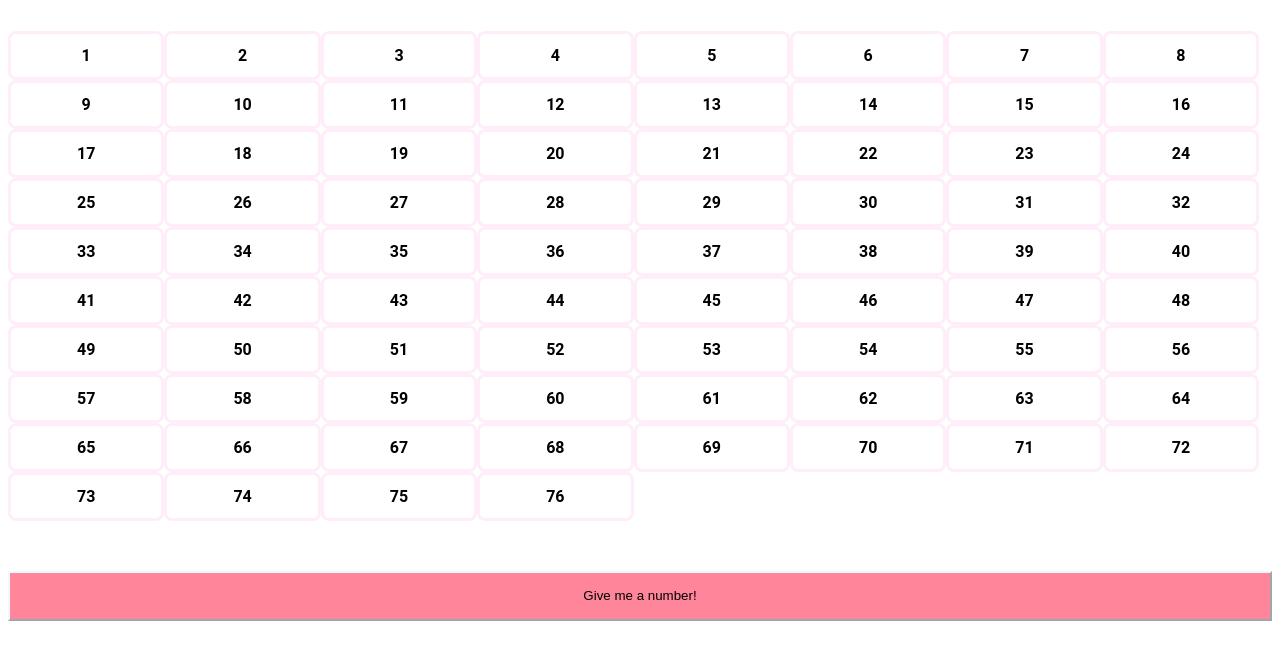
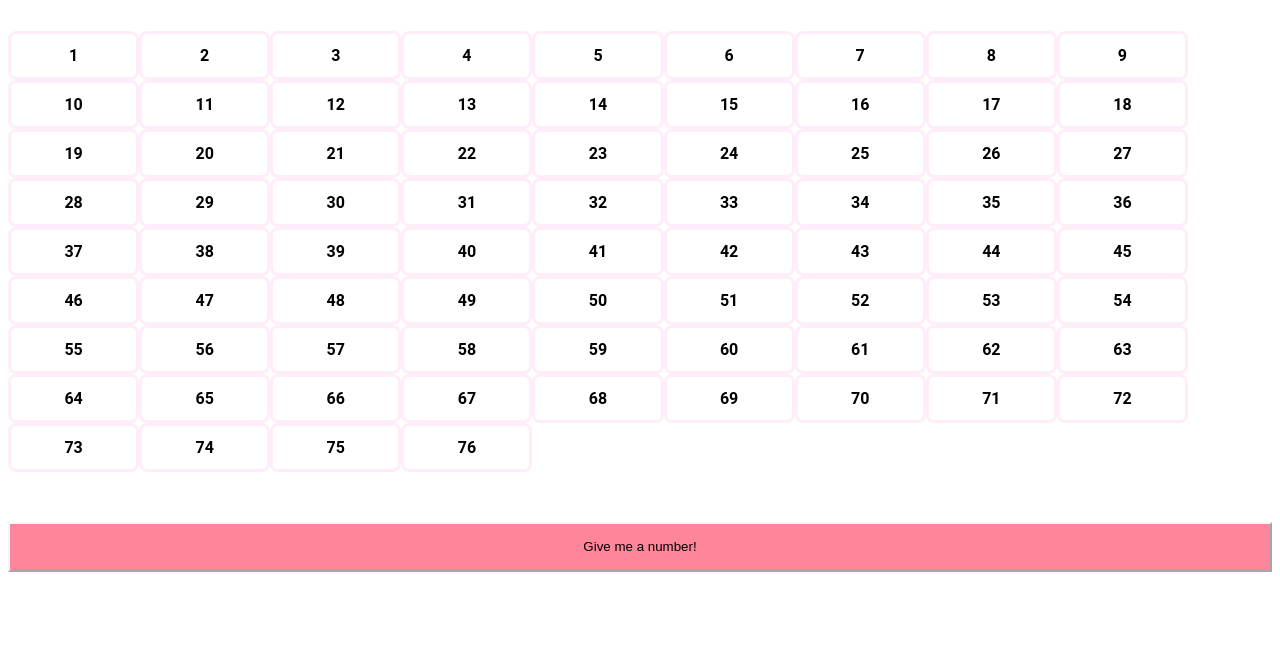
Before and after one commit to MadaraBule/D9_M1_Bingo_HW, a plain HTML site: page index.html in a window 1280 px wide. Shown: the part 81-740 px from the top of the page. Drawn offline with Linux system fonts and the light colour scheme.

Commit message:
slight clean up

```diff
--- a/styles.css
+++ b/styles.css
@@ -13,19 +13,19 @@ body {
 }
 #bingo > div {
   display: flex;
+  justify-self: center;
   border-style: solid;
   font-family: "Roboto", sans-serif;
   text-align: center;
   font-weight: bold;
+  padding-left: 20px;
+  padding-right: 20px;
   border-width: 3px;
   border-color: rgb(255, 238, 250);
   padding: 12px;
   border-radius: 8px;
   display: inline-block;
-  width: 10%;
-}
-#bingo {
-  font-display: inherit;
+  width: 8%;
 }
 #press {
   display: flex;
```
